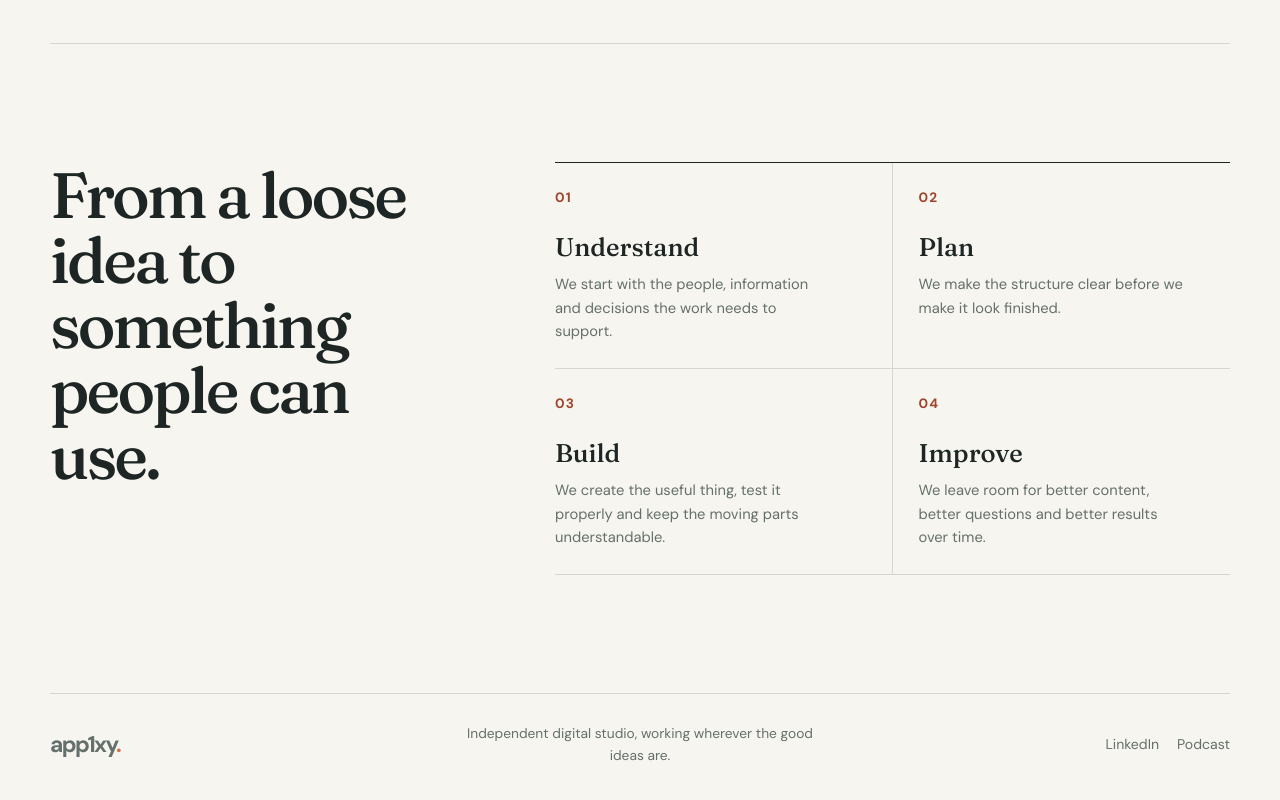
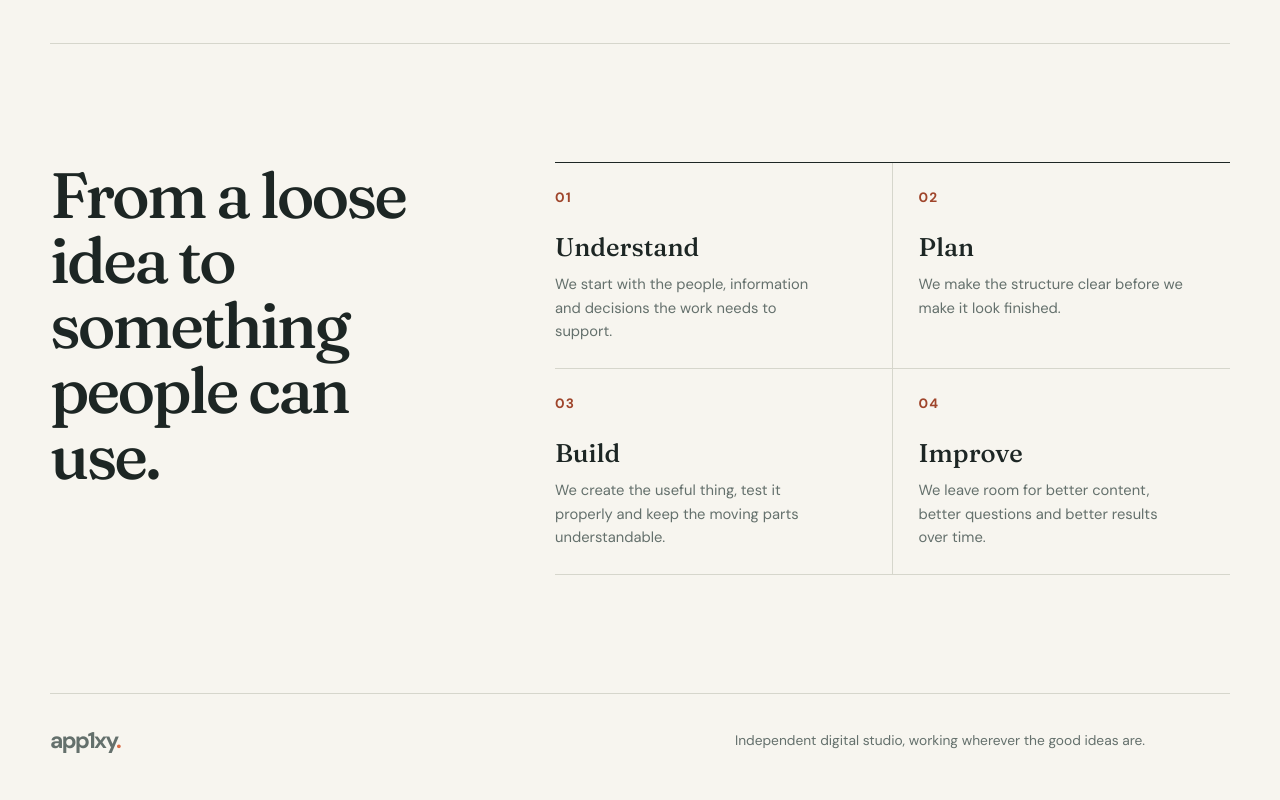
Before and after one commit to b1xck0ut/app1xy, a React (Vite) app: page / in a window 1280 px wide. Shown: the part 3387-4187 px from the top of the page. Built offline with nearby package versions, Linux system fonts and the light colour scheme.

Commit message:
refactor: remove temporary social links

```diff
--- a/App.tsx
+++ b/App.tsx
@@ -1,5 +1,5 @@
 import React from 'react';
-import { PROJECTS, SOCIAL_LINKS } from './constants';
+import { PROJECTS } from './constants';
 
 function Header() {
   return (
@@ -143,9 +143,6 @@ function Footer() {
     <footer className="site-footer">
       <a className="wordmark" href="#top" aria-label="Back to app1xy home">app1xy<span>.</span></a>
       <p>Independent digital studio, working wherever the good ideas are.</p>
-      <div className="footer-links">
-        {SOCIAL_LINKS.map((social) => <a key={social.name} href={social.url} target={social.url.startsWith('http') ? '_blank' : undefined} rel={social.url.startsWith('http') ? 'noopener noreferrer' : undefined}>{social.name}</a>)}
-      </div>
     </footer>
   );
 }
--- a/constants.ts
+++ b/constants.ts
@@ -64,14 +64,4 @@ export const PROJECTS: Project[] = [
 ];
 
 export const SOCIAL_LINKS: SocialLink[] = [
-  {
-    name: 'LinkedIn',
-    url: 'https://linkedin.com/in/matthew-dean-mewp',
-    icon: 'ph ph-linkedin-logo',
-  },
-  {
-    name: 'Podcast',
-    url: 'https://spidermewp.com/podcast',
-    icon: 'ph ph-microphone-stage',
-  },
 ];
--- a/index.css
+++ b/index.css
@@ -64,7 +64,7 @@ h3 { line-height: 1.2; }
 .process-number { display: block; margin-bottom: 24px; }
 .process-list h3 { margin-bottom: 10px; font-family: var(--serif); font-size: 1.6rem; font-weight: 500; }
 .process-list p { max-width: 270px; margin: 0; color: var(--muted); font-size: .92rem; }
-.site-footer { display: grid; grid-template-columns: 1fr 1fr 1fr; gap: 20px; align-items: center; padding: 28px 0 42px; color: var(--muted); font-size: .86rem; }
+.site-footer { display: grid; grid-template-columns: 1fr 1fr; gap: 20px; align-items: center; padding: 28px 0 42px; color: var(--muted); font-size: .86rem; }
 .site-footer p { margin: 0; text-align: center; }
 .footer-links { display: flex; justify-content: flex-end; gap: 18px; }
 @media (max-width: 800px) {
--- a/index.html
+++ b/index.html
@@ -19,11 +19,7 @@
         "@type": "Organization",
         "name": "app1xy",
         "url": "https://app1xy.com/",
-        "description": "A small digital studio making clear, useful websites, interfaces and experiments.",
-        "sameAs": [
-          "https://linkedin.com/in/matthew-dean-mewp",
-          "https://spidermewp.com/podcast"
-        ]
+        "description": "A small digital studio making clear, useful websites, interfaces and experiments."
       }
     </script>
     <link rel="stylesheet" href="/index.css" />
--- a/scripts/verify-site.mjs
+++ b/scripts/verify-site.mjs
@@ -16,6 +16,8 @@ for (const phrase of ['MEWPHUB.com', 'SpiderMEWP.com', 'FindAMEWP.com', 'DayStre
 
 assert.doesNotMatch(app, /mailto:info@mewphub\.com|contact-form|id="contact"/);
 assert.doesNotMatch(constants, /name: 'Email'/);
+assert.doesNotMatch(app, /LinkedIn|Podcast/);
+assert.doesNotMatch(html, /linkedin\.com|spidermewp\.com\/podcast/);
 assert.match(html, /<link rel="canonical"/);
 assert.match(html, /application\/ld\+json/);
 
```
Also changed, not shown: 5 other files (tests, documents, lock files or other folders).
